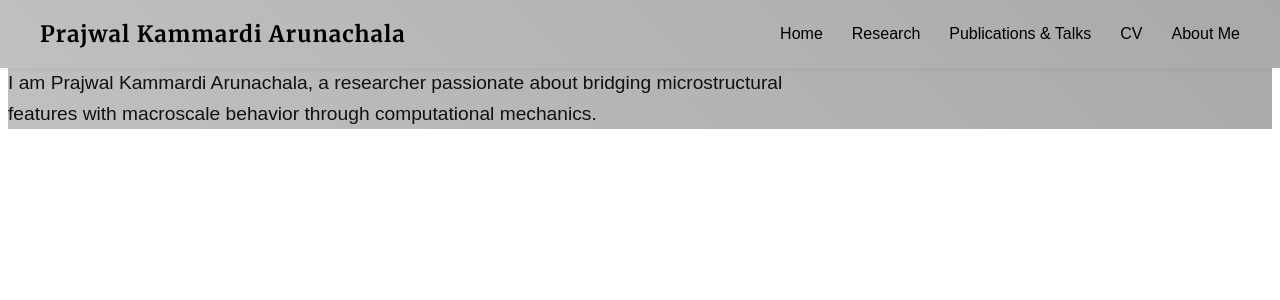
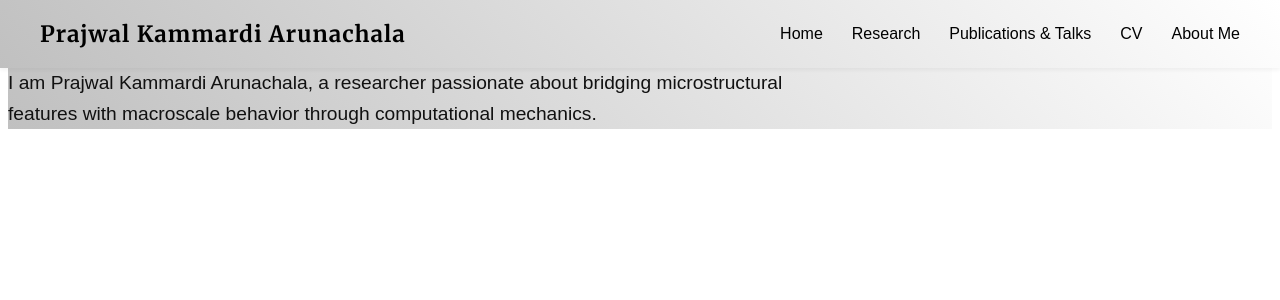
Before and after one commit to prajwalka/prajwalka.github.io, a Jekyll site: the page built from about.md, in a window 1280 px wide. Shown: the top 300 px of the page. Built offline with Jekyll 4.4.1, drawn with Linux system fonts in a browser that asks for light colours; some web fonts are replaced.

Commit message:
Updating homepage

```diff
--- a/assets/style.css
+++ b/assets/style.css
@@ -3,7 +3,7 @@ header {
   width: 100%;
   margin: 0;
   padding: 0;
-  background: linear-gradient(45deg, #C0C0C0, #A9A9A9); /* Gradient from light silver to dark silver */
+  background: linear-gradient(45deg, #C0C0C0, white); /* Gradient from light silver to dark silver */
   position: fixed;
   top: 0;
   left: 0;
@@ -78,7 +78,7 @@ body {
 
 /* Main Content Area */
 main {
-  background: linear-gradient(45deg, #C0C0C0, #A9A9A9); /* Gradient from light silver to dark silver */
+  background: linear-gradient(45deg, #C0C0C0, white); /* Gradient from light silver to dark silver */
   padding: 0;
   margin: 0;
 }
```
